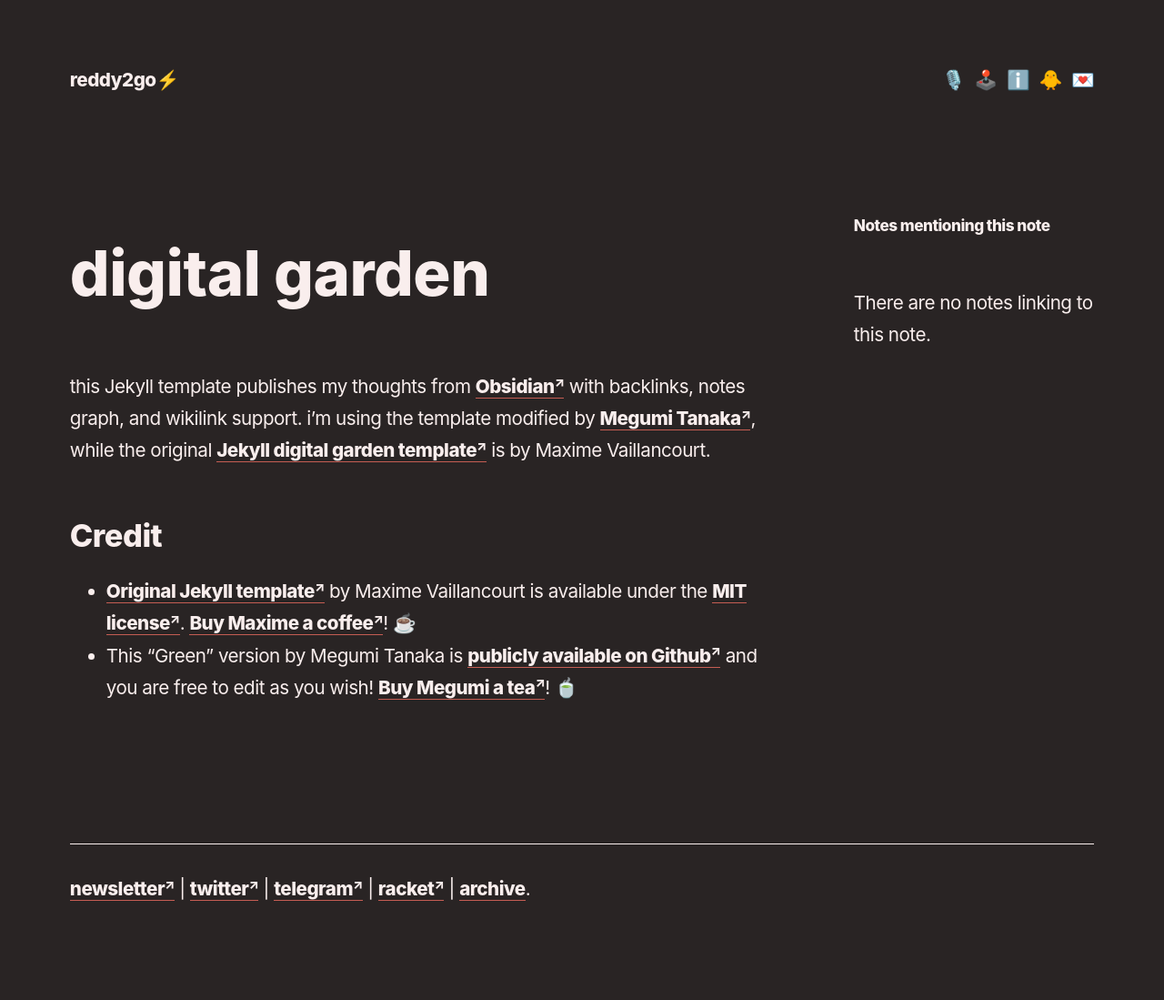
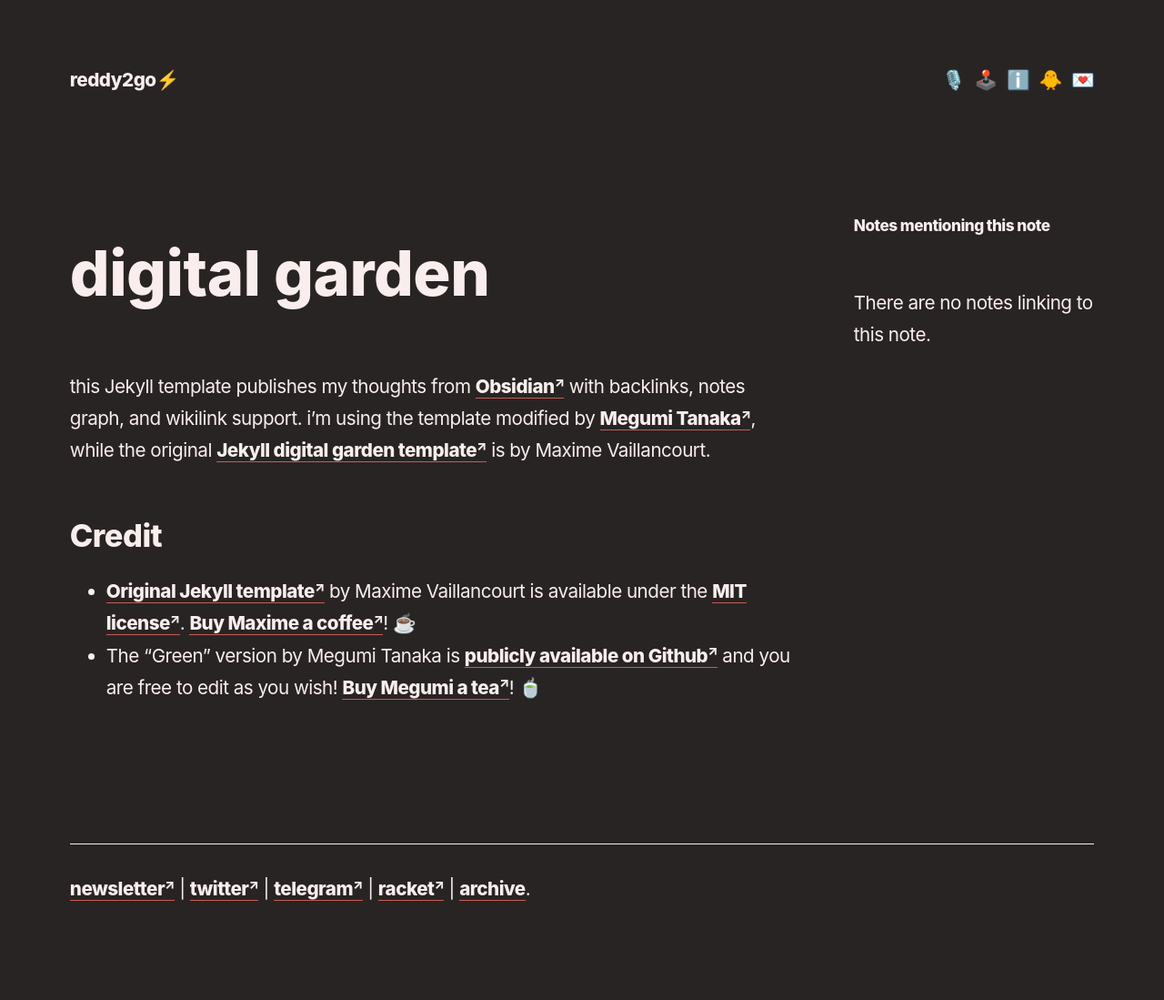
Before and after one commit to reddy2go/redgarden, a Jekyll site: the page built from _notes/digital garden.md, in a window 1280 px wide. Shown: the whole page at 91% size. Built offline with Jekyll 4.4.1, drawn with Linux system fonts in a browser that asks for light colours; some web fonts are replaced; Markdown is read by kramdown in place of the engine named in the settings.

Commit message:
auto commit

```diff
--- a/_notes/digital garden.md
+++ b/_notes/digital garden.md
@@ -7,4 +7,4 @@
 
 ### Credit
 - [Original Jekyll template](https://github.com/maximevaillancourt/digital-garden-jekyll-template) by Maxime Vaillancourt is available under the [MIT license](https://garden.megu.space/LICENSE.md). [Buy Maxime a coffee](https://ko-fi.com/maximevaillancourt)! ☕️
-- This “Green” version by Megumi Tanaka is [publicly available on Github](https://github.com/meewgumi/green-web-template) and you are free to edit as you wish! [Buy Megumi a tea](https://www.buymeacoffee.com/megumi)! 🍵
+- The “Green” version by Megumi Tanaka is [publicly available on Github](https://github.com/meewgumi/green-web-template) and you are free to edit as you wish! [Buy Megumi a tea](https://www.buymeacoffee.com/megumi)! 🍵
```
